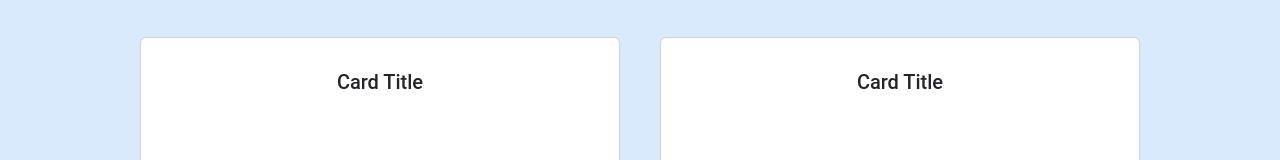
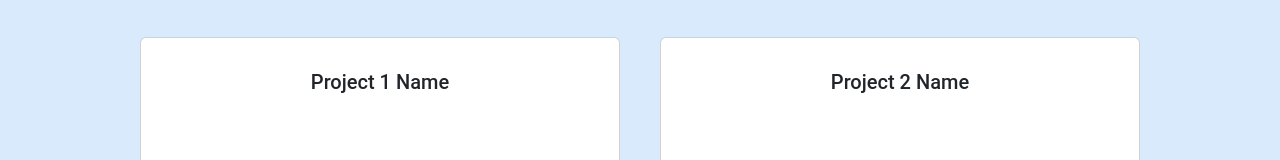
Before and after one commit to sagardhunna/sagardhunna, a React (Vite) app in the folder Frontend/: page / in a window 1280 px wide. Shown: the part 219-379 px from the top of the page. Built offline with nearby package versions, Linux system fonts and the light colour scheme.

Commit message:
changed card titles

```diff
--- a/Frontend/src/components/projects/Projects.jsx
+++ b/Frontend/src/components/projects/Projects.jsx
@@ -9,7 +9,7 @@ const Projects = () => {
         <div className='projectCards'>
             <div className='card-1'>
                 <Card style={{ width: '30rem', height: '30rem' }}>
-                    <Card.Title>Card Title</Card.Title>
+                    <Card.Title>Project 1 Name</Card.Title>
                     {/*could add image in future if needed<Card.Img variant="top" src="holder.js/100px100" />*/}
                     <Card.Body>
                         <Card.Text>
@@ -22,7 +22,7 @@ const Projects = () => {
 
             <div className='card-2'>
                 <Card style={{ width: '30rem', height: '30rem' }}>
-                    <Card.Title>Card Title</Card.Title>
+                    <Card.Title>Project 2 Name</Card.Title>
                     {/*could add image in future if needed<Card.Img variant="top" src="holder.js/100px100" />*/}
                     <Card.Body>
                         <Card.Text>
```
Also changed, not shown: Frontend/src/components/header/header.css (line endings or trailing spaces).
